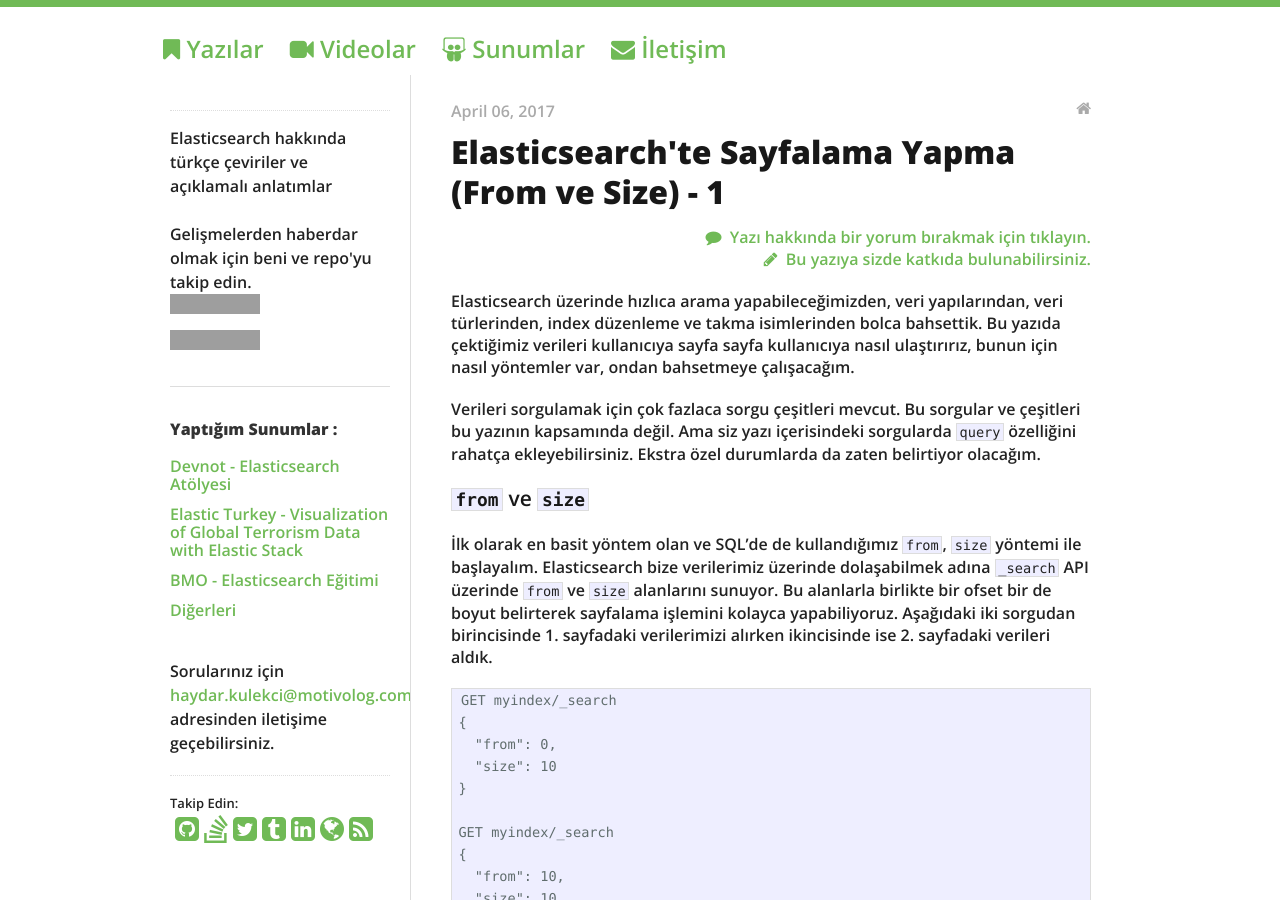
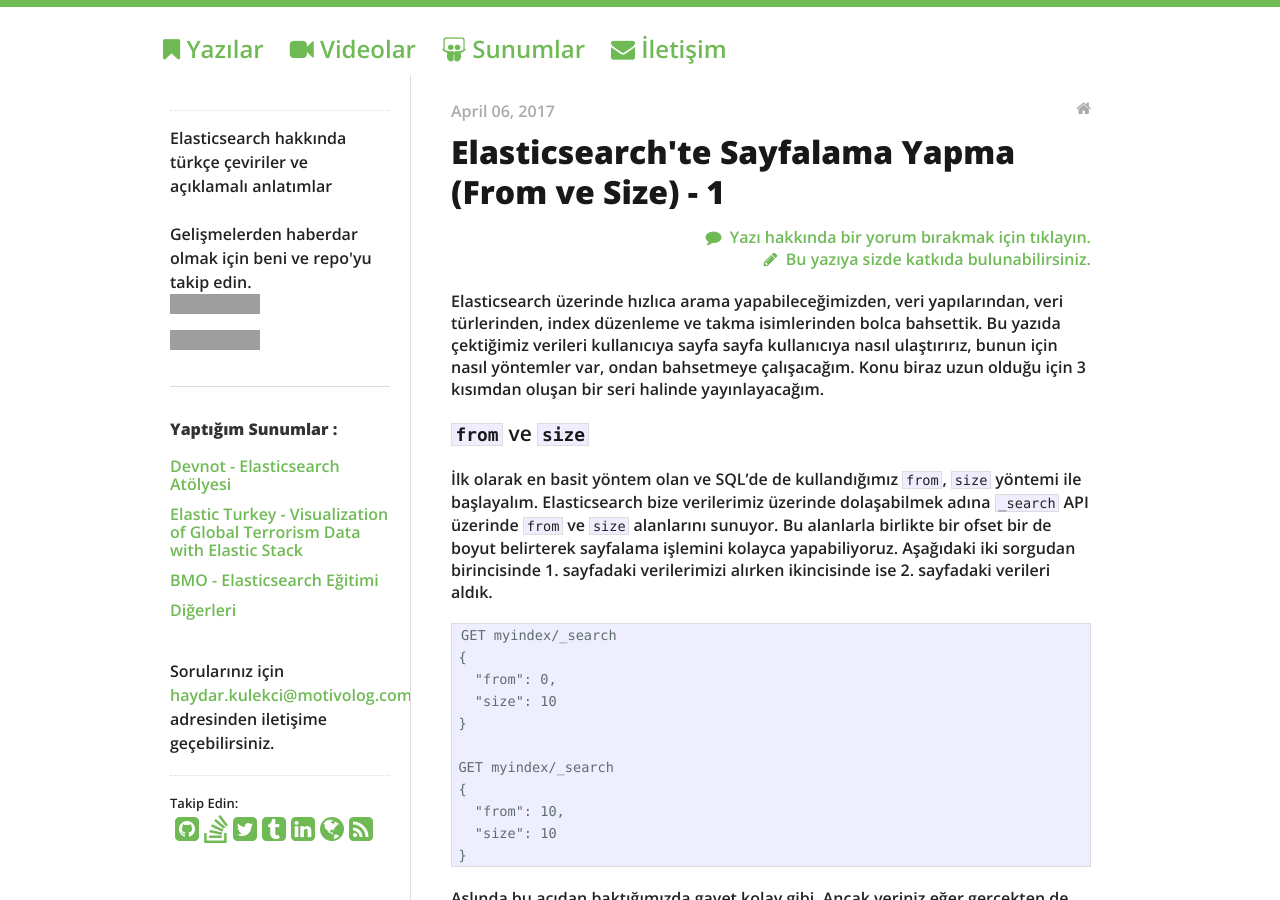
Before and after one commit to hkulekci/elasticsearch, a Jekyll site: the page built from _posts/2017-04-06-elasticsearch-te-sayfalama-yapma-1.md, in a window 1280 px wide and 900 px high, cut to the strip 0-900 px from the top of the window. Built offline with Jekyll 4.4.1, drawn with Linux system fonts in a browser that asks for light colours; nearby versions of some CDN libraries; grey boxes are pictures that could not be loaded.

Commit message:
guncelleme

```diff
--- a/_posts/2017-04-06-elasticsearch-te-sayfalama-yapma-1.md
+++ b/_posts/2017-04-06-elasticsearch-te-sayfalama-yapma-1.md
@@ -6,9 +6,7 @@
 summary: Elasticsearch üzerindeki verimiz ile sayfalama nasıl yaparız ne gibi sorunlar bizi bekliyor bir göz atacağız. Örnekler ile bu konuyu açıklamaya çalışacağız.
 ---
 
-Elasticsearch üzerinde hızlıca arama yapabileceğimizden, veri yapılarından, veri türlerinden, index düzenleme ve takma isimlerinden bolca bahsettik. Bu yazıda çektiğimiz verileri kullanıcıya sayfa sayfa kullanıcıya nasıl ulaştırırız, bunun için nasıl yöntemler var, ondan bahsetmeye çalışacağım.
-
-Verileri sorgulamak için çok fazlaca sorgu çeşitleri mevcut. Bu sorgular ve çeşitleri bu yazının kapsamında değil. Ama siz yazı içerisindeki sorgularda `query` özelliğini rahatça ekleyebilirsiniz. Ekstra özel durumlarda da zaten belirtiyor olacağım.
+Elasticsearch üzerinde hızlıca arama yapabileceğimizden, veri yapılarından, veri türlerinden, index düzenleme ve takma isimlerinden bolca bahsettik. Bu yazıda çektiğimiz verileri kullanıcıya sayfa sayfa kullanıcıya nasıl ulaştırırız, bunun için nasıl yöntemler var, ondan bahsetmeye çalışacağım. Konu biraz uzun olduğu için 3 kısımdan oluşan bir seri halinde yayınlayacağım.
 
 ### `from` ve `size`
 
```
